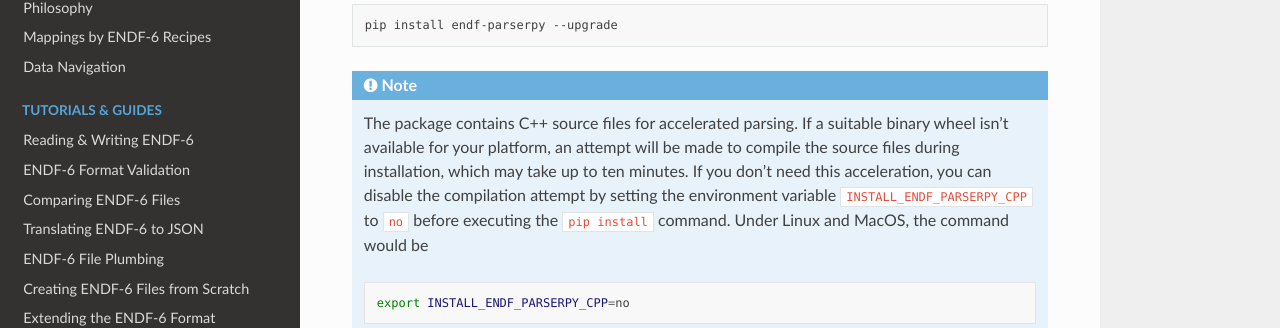
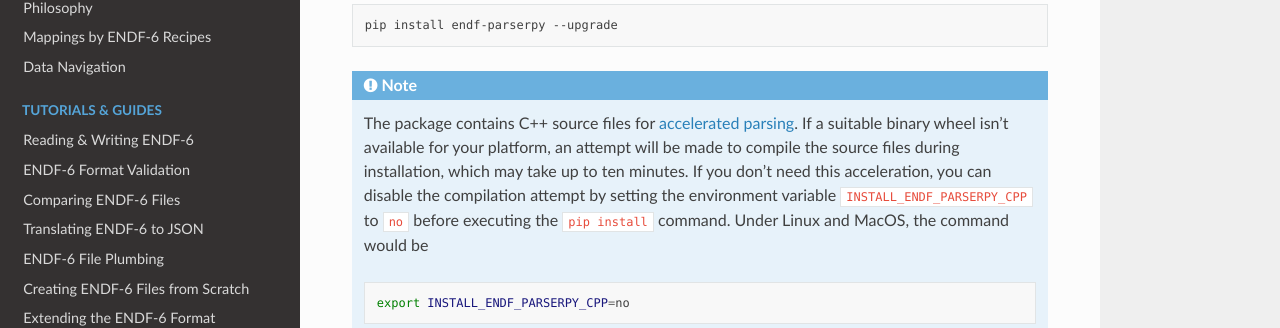
Before and after one commit to IAEA-NDS/endf-parserpy, a Sphinx documentation site: the page built from docs/source/index.rst, in a window 1280 px wide and 900 px high, scrolled down 452 px. Shown: the part 144-472 px from the top of the window. Built offline with Sphinx 7.4.7 and the Read the Docs theme 2.0.0, drawn with Linux system fonts in a browser that asks for light colours; part of the change alters nothing that is shown.

```diff
--- a/docs/source/index.rst
+++ b/docs/source/index.rst
@@ -73,7 +73,8 @@ Install endf-parserpy
 
 .. note::
 
-   The package contains C++ source files for accelerated parsing.
+   The package contains C++ source files for
+   :ref:`accelerated parsing <accelerated_parsing_and_writing_sec>`.
    If a suitable binary wheel isn't available for your platform,
    an attempt will be made to compile the source files during
    installation, which may take up to ten minutes. If you don't
```
